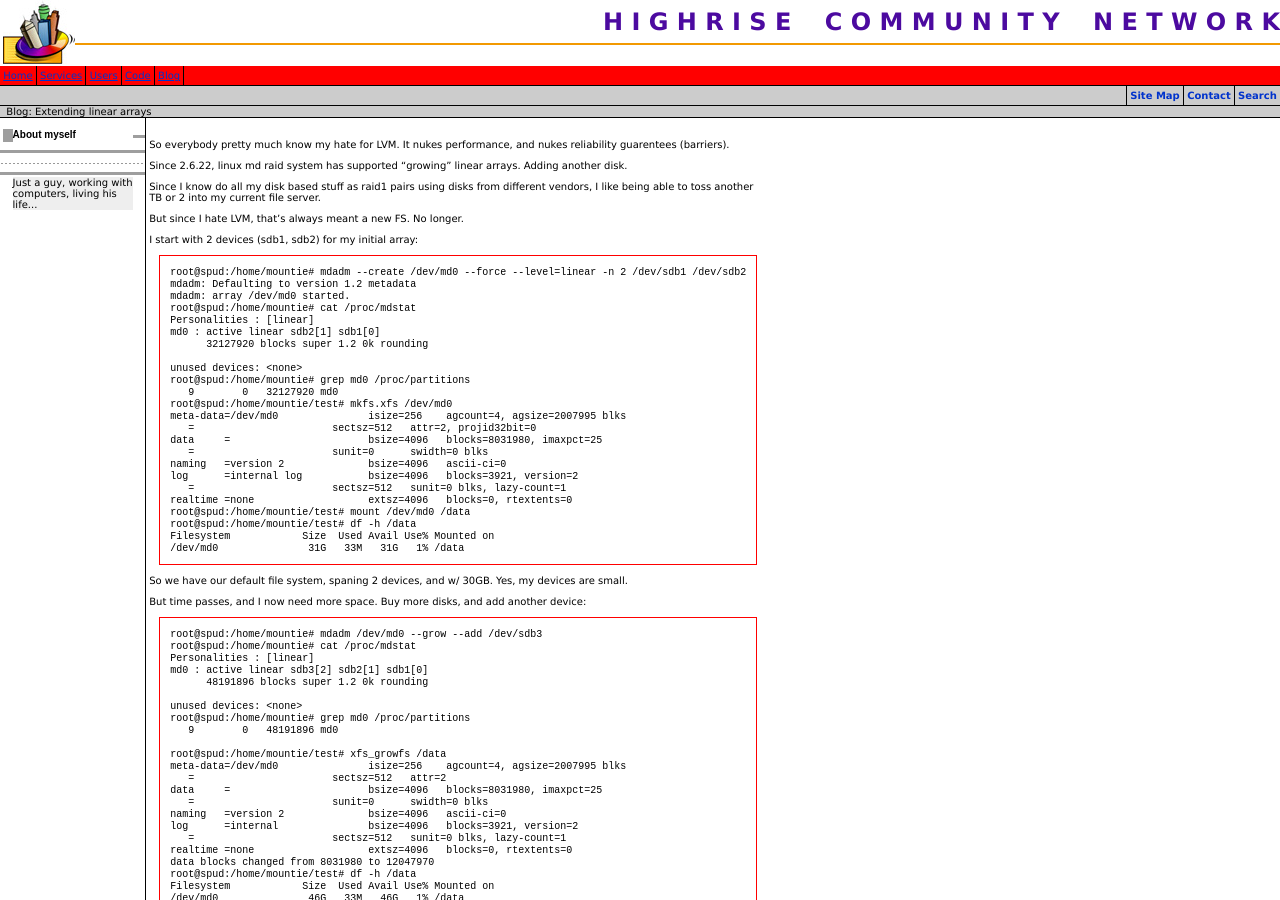
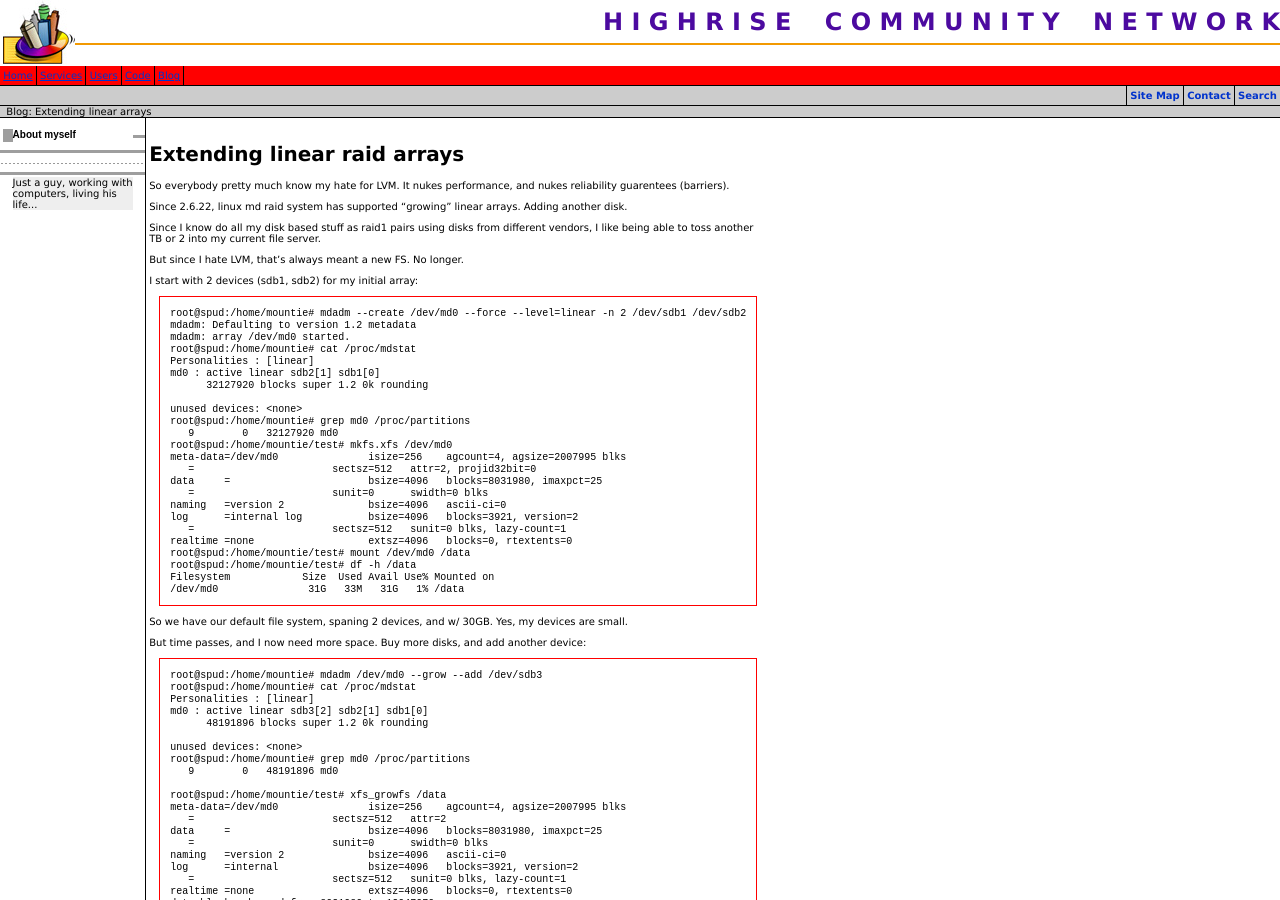
Before and after one commit to mountie/mountie.github.com, a Jekyll site: the page built from post.markdown, in a window 1280 px wide and 900 px high. Built offline with Jekyll 4.4.1, drawn with Linux system fonts in a browser that asks for light colours; grey boxes are pictures that could not be loaded.

Commit message:
raid text

```diff
--- a/post.markdown
+++ b/post.markdown
@@ -6,6 +6,10 @@ categories:
   - raid
   - mdadm
 ---
+
+
+Extending linear raid arrays
+============================
 
 So everybody pretty much know my hate for LVM.  It nukes performance, and nukes reliability guarentees (barriers).
 
```
